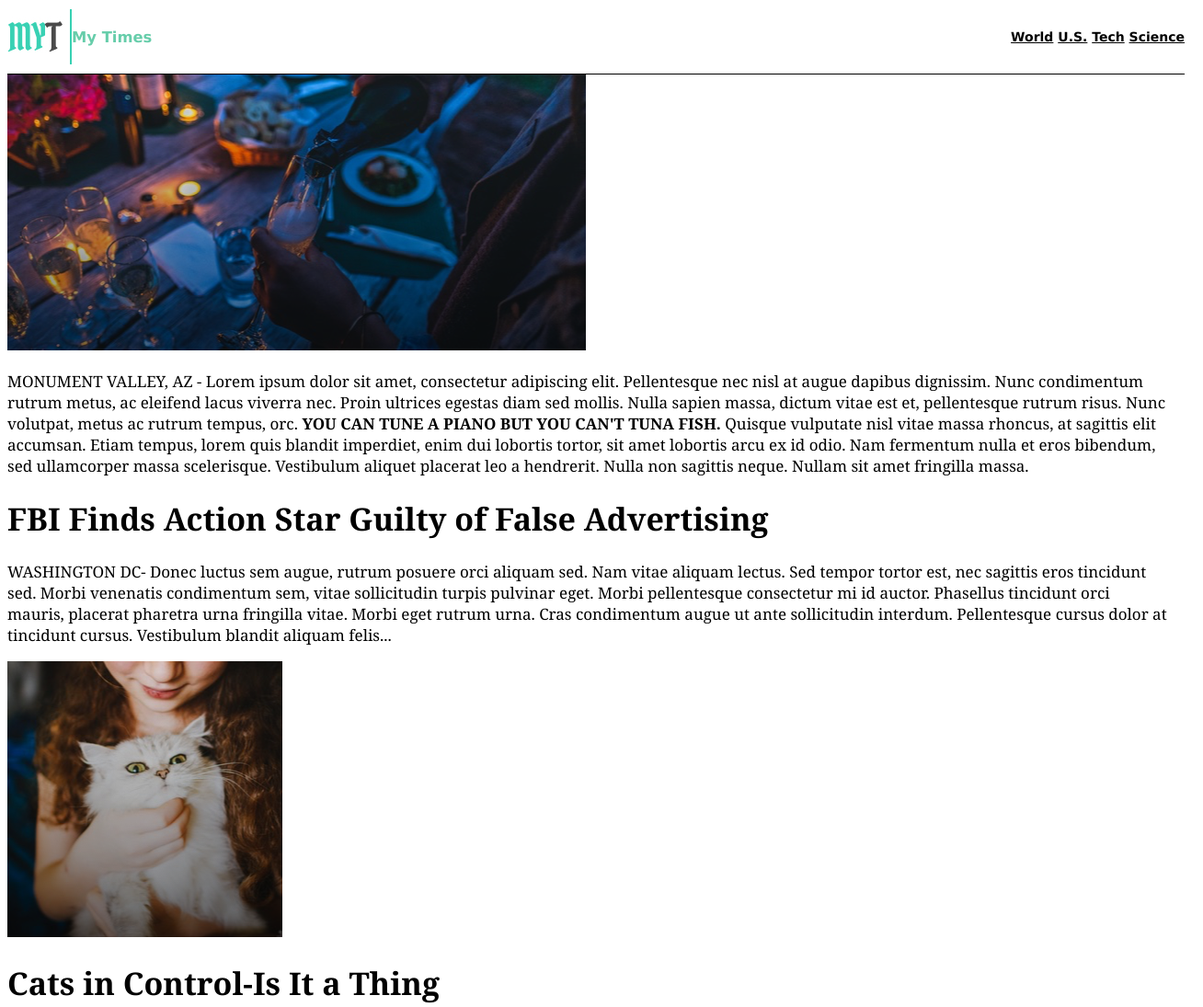
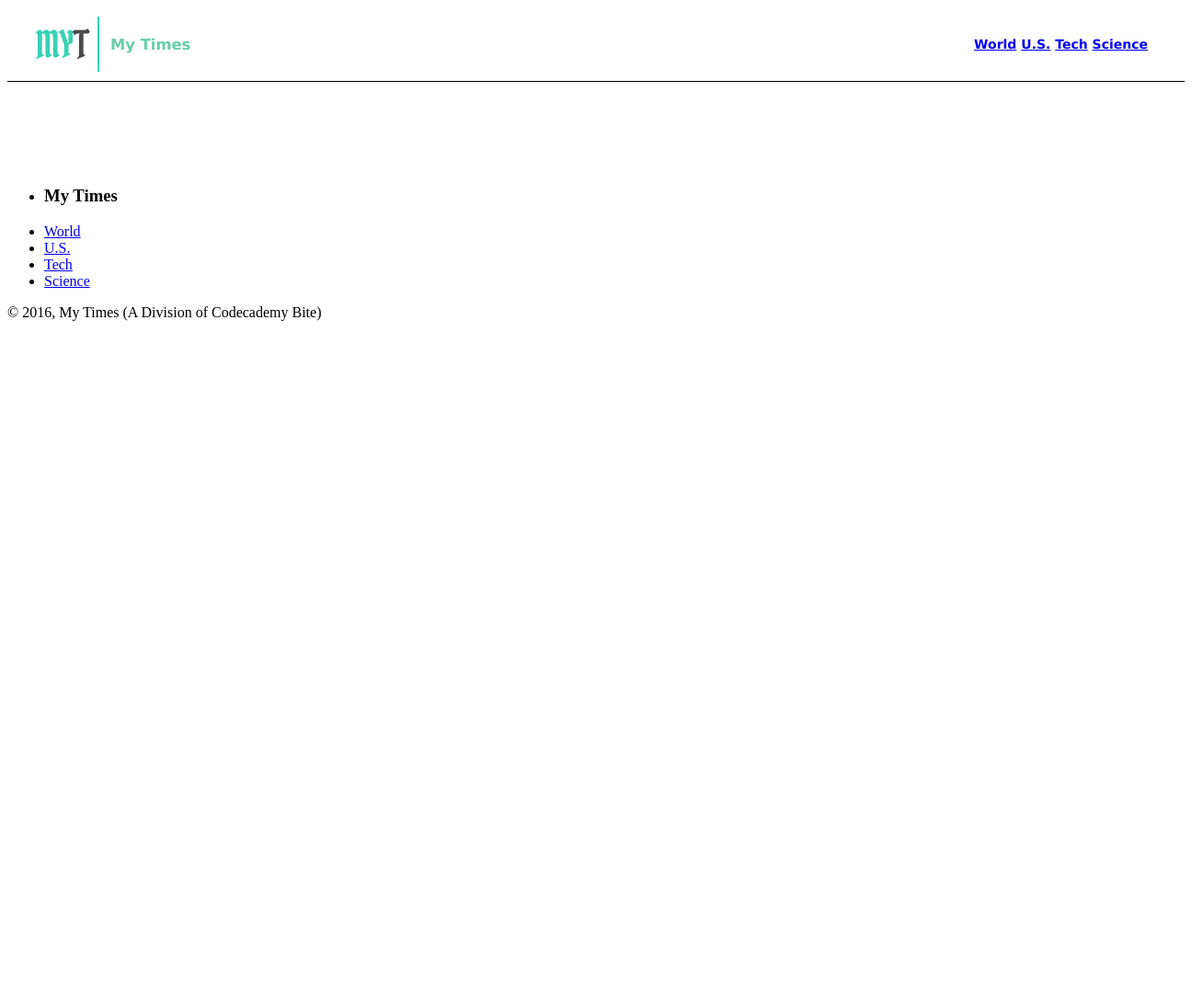
Before and after one commit to murder-cat/My-Time, a plain HTML site: page index.html in a window 1280 px wide. Shown: the top 1095 px of the page at 92% size, 1308 px wide, since content can reach past the window. After the commit the page ends 800 px from the top, so only its background shows below. Drawn offline with Linux system fonts and the light colour scheme.

Commit message:
I'm following along with the video :(

```diff
--- a/index.html
+++ b/index.html
@@ -9,57 +9,32 @@
 
     <div class="header">
 
-      <div class="headimg">
+      <div class="logo">
         <img src="images/img-myt-logo.jpg" alt="">
         <h3>My Times</h3>
       </div>
 
-      <ul>
-        <li><a href="#">World</a></li>
-        <li><a href="#">U.S.</a></li>
-        <li><a href="#">Tech</a></li>
-        <li><a href="#">Science</a></li>
-      </ul>
+      <nav>
+        <span><a href="#">World</a></span>
+        <span><a href="#">U.S.</a></span>
+        <span><a href="#">Tech</a></span>
+        <span><a href="#">Science</a></span>
+      </nav>
     </div>
 
+<!-- MAIN CONTENT -->
+
     <div class="content">
-      <!-- main story -->
-      <div class="mainstory">
-        <h1>Mother of Three Buys Tune Steak at Phish Concert. Leaves, "Feeling Funny."</h1>
-        <img src="images/story-main.png" alt="">
-        <p>MONUMENT VALLEY, AZ - Lorem ipsum dolor sit amet, consectetur adipiscing elit. Pellentesque nec nisl at augue dapibus dignissim. Nunc condimentum rutrum metus, ac eleifend lacus viverra nec. Proin ultrices egestas diam sed mollis. Nulla sapien massa, dictum vitae est et, pellentesque rutrum risus. Nunc volutpat, metus ac rutrum tempus, orc. <strong>YOU CAN TUNE A PIANO BUT YOU CAN'T TUNA FISH.</strong> Quisque vulputate nisl vitae massa rhoncus, at sagittis elit accumsan. Etiam tempus, lorem quis blandit imperdiet, enim dui lobortis tortor, sit amet lobortis arcu ex id odio. Nam fermentum nulla et eros bibendum, sed ullamcorper massa scelerisque. Vestibulum aliquet placerat leo a hendrerit. Nulla non sagittis neque. Nullam sit amet fringilla massa.</p>
+
+      <div class="column large">
+
       </div>
+        <div class="column medium">
 
-      <div class="fbi">
-        <h1>FBI Finds Action Star Guilty of False Advertising</h1>
-        <p>WASHINGTON DC- Donec luctus sem augue, rutrum posuere orci aliquam sed. Nam vitae aliquam lectus. Sed tempor tortor est, nec sagittis eros tincidunt sed. Morbi venenatis condimentum sem, vitae sollicitudin turpis pulvinar eget. Morbi pellentesque consectetur mi id auctor. Phasellus tincidunt orci mauris, placerat pharetra urna fringilla vitae. Morbi eget rutrum urna. Cras condimentum augue ut ante sollicitudin interdum. Pellentesque cursus dolor at tincidunt cursus. Vestibulum blandit aliquam felis...</p>
-      </div>
+        </div>
+          <div class="column small">
 
-      <div class="cats">
-        <img src="images/cat-ceo.png" alt="">
-        <h1>Cats in Control-Is It a Thing</h1>
-        <p>BROOKLYN, NY- In molestie nulla sodales sit amet. Proin vulputate, ipsum porta aliquam commodo, nunc nibh tincidunt lorem, vel consectetur neque mi vel neque. Mauris ultricies, nulla scelerisque sollicitudin lobortis, dui est sodales sapien, a vestibulum velit diam eget felis. Vivamus dignissim lacinia dolor, quis commodo tellus pellentesque in.</p>
-      </div>
-
-      <div class="orca">
-        <h1>Orca Spends Vactaion at Land World Puget</h1>
-        <p>PUGET, SO - Sed felis elit, faucibus et ipsum vel, vehicula ultrices purus. Sed congue odio vitae malesuada rhoncus. Integer vitae nisi pulvinar ante accumsan...</p>
-      </div>
-
-      <div class="burger">
-        <h1>Burger for Breakfast: How Early is too Early?</h1>
-        <p>Mew York, MY—Interdum et malesuada fames ac ante ipsum primis in faucibus. Pellentesque id quam facilisis, ultrices ante ut, rutrum enim. Praesent eu nisl erat.</p>
-      </div>
-
-      <div class="earth">
-        <img src="images/fall.png" alt="">
-        <h1>Earth Spinds Backwards for 2017</h1>
-      </div>
-
-      <div class="camera">
-        <img src="images/camera-man.png" alt="">
-        <h1>Research Shows Cameras Erase Memory</h1>
-      </div>
+          </div>
 
     </div>
 
--- a/style.css
+++ b/style.css
@@ -1,48 +1,60 @@
+/* HEADER */
 
-
-/* HEADER STUFF */
 .header{
-  font-size: 14px;
-  font-family: Verdana;
-  font-weight: bold;
-  background-color: white;
-  border-bottom: 1px solid black;
   display: flex;
   align-items: center;
-  justify-content: space-between;
   position: fixed;
+  z-index: 1;
   width: 100%;
   height: 80px;
-  top: 0;
+  border-bottom: 1px solid black;
+  background-color: white;
+  font-family: Verdana;
+  font-size: 14px;
+  font-weight: bold;
 }
 
-.headimg{
+.logo{
   display: flex;
   align-items: center;
-  color: MediumAquamarine;
+  flex-grow: 1;
+  padding-left: 30px;
+  color: mediumaquamarine;
 }
 
-.header li{
-  display: inline-flex;
-
+.logo img{
+  width: 70px;
+  height: 60px;
+  margin-right: 12px;
 }
 
-ul li a{
-  list-style: none;
-  color: black;
+.header nav{
+  padding: 40px;
 }
 
+/* MAIN CONTENT */
 
-/* PAGE CONTENT */
 .content{
-  font-family: Georgia;
-  font-size: 17px;
-  color: black;
+  display: flex;
+  width: 1300px;
+  margin: 0px auto 78px auto;
+  padding-top: 116px;
 }
 
-.mainstory h1{
-  font-family: Georgia;
-  font-weight: bold;
-  font-size: 30px;
-  color: white;
+.column{
+  display: flex;
+  flex-direction: column;
+  margin-right: 32px;
 }
+
+.column.large{
+  width: 630px;
+}
+
+.column.medium{
+  width: 300px;
+}
+
+.column.small{
+  width: 240px;
+}
```
